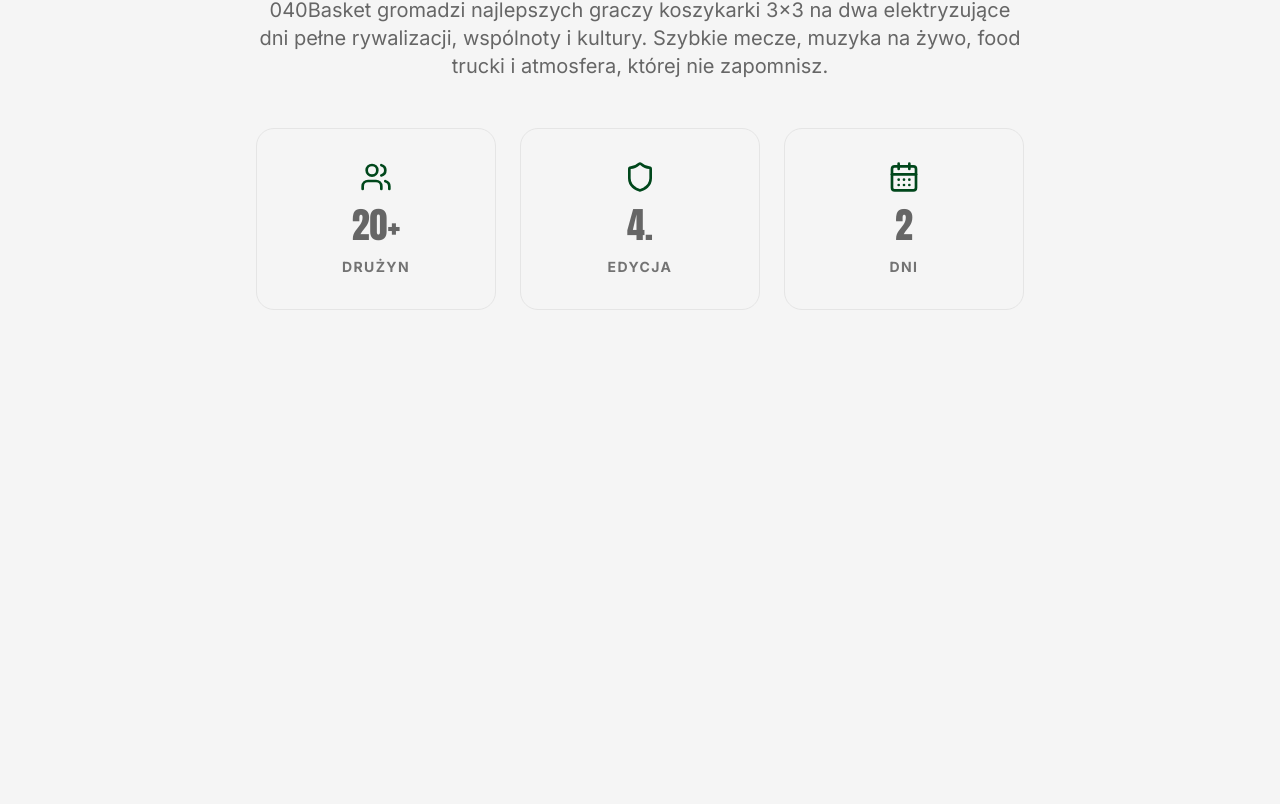
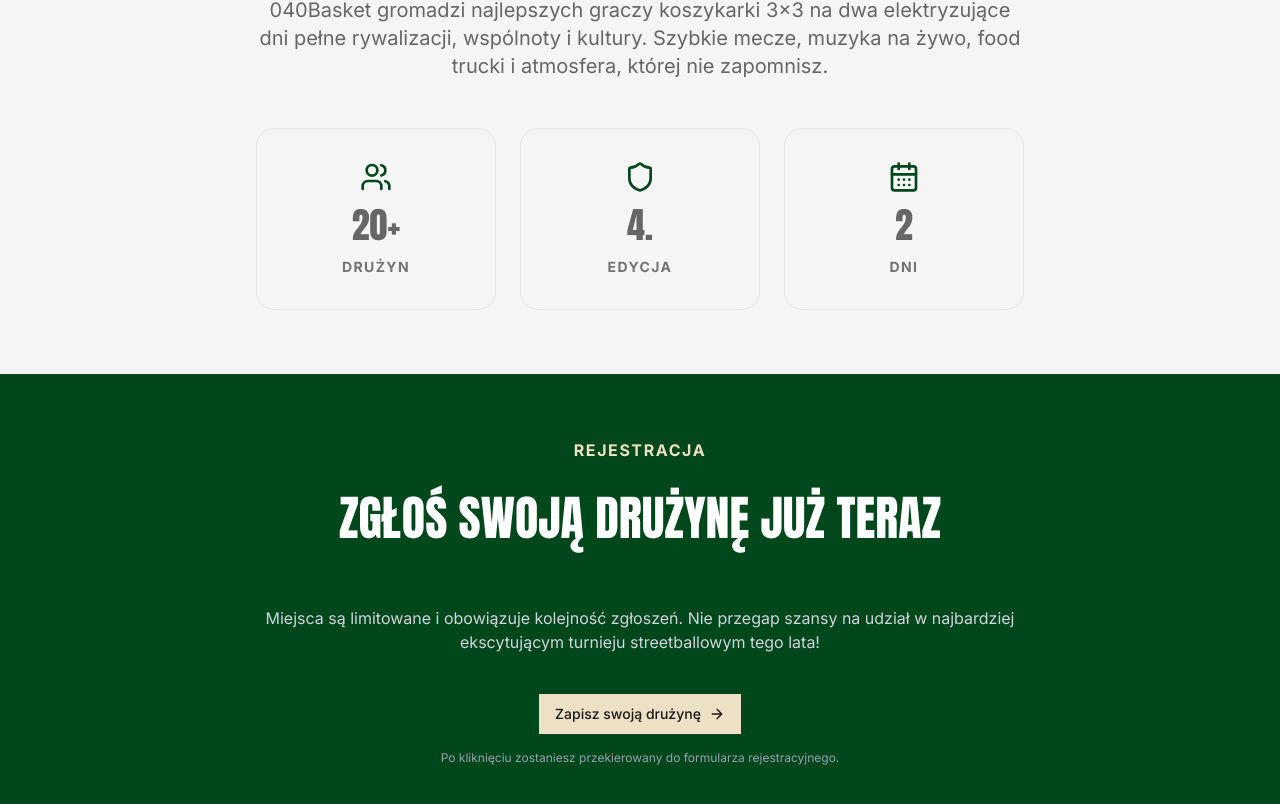
Before and after one commit to kwiatkowskijan/040basket-website, a Next.js app: page / in a window 1280 px wide. Shown: the part 1084-1888 px from the top of the page. Before the commit the page ends 1458 px from the top, so only its background shows below. Built offline with nearby package versions, Linux system fonts and the light colour scheme.

Commit message:
feat(MainPage): added register team section

```diff
--- a/app/(main)/page.tsx
+++ b/app/(main)/page.tsx
@@ -1,11 +1,13 @@
 import HeroSection from "@/components/sections/hero-section";
 import AboutEventSection from "@/components/sections/about-event-section";
+import RegisterTeamSection from "@/components/sections/register-team-section";
 
 export default function Home() {
   return (
     <main>
       <HeroSection />
       <AboutEventSection />
+      <RegisterTeamSection />
     </main>
   );
 }
--- a/components/sections/hero-section.tsx
+++ b/components/sections/hero-section.tsx
@@ -12,7 +12,7 @@
         <p className="text-primary uppercase font-bold tracking-widest">
           Turniej koszykówki 3x3
         </p>
-        <h1 className="text-4xl md:text-6xl lg:text-9xl text-white mb-4 font-heading ">
+        <h1 className="text-5xl md:text-6xl lg:text-9xl text-white mb-4 font-heading ">
           040Basket <br />
           <span className="font-heading text-primary">Tournament 4.0</span>
         </h1>
@@ -26,7 +26,7 @@
             Puszczykowo, 62-040
           </div>
         </div>
-        <div className="flex items-center gap-4">
+        <div className="flex flex-col md:flex-row items-center gap-4">
           <Button variant={"default"} size={"lg"}>
             <Users />
             Zapisz swoją drużynę
--- /dev/null
+++ b/components/sections/register-team-section.tsx
@@ -0,0 +1,31 @@
+import { Button } from "@/components/ui/button";
+import { ArrowRight } from "lucide-react";
+
+export default function RegisterTeamSection() {
+  return (
+    <section className="w-full bg-primary">
+      <div className="container mx-auto py-16 flex flex-col items-center justify-center gap-8 text-center px-4">
+        <p className="uppercase font-bold tracking-widest text-secondary">
+          Rejestracja
+        </p>
+        <h2 className="text-2xl md:text-5xl text-center mb-8 font-heading uppercase text-white">
+          Zgłoś swoją drużynę już teraz <br />
+        </h2>
+        <p className="text-sm md:text-base text-center max-w-3xl text-gray-300">
+          Miejsca są limitowane i obowiązuje kolejność zgłoszeń. Nie przegap
+          szansy na udział w najbardziej ekscytującym turnieju streetballowym
+          tego lata!
+        </p>
+        <div className="flex flex-col items-center gap-4 mt-2">
+          <Button size="lg" variant="secondary">
+            Zapisz swoją drużynę <ArrowRight />
+          </Button>
+          <p className="text-xs text-gray-400">
+            Po kliknięciu zostaniesz przekierowany do formularza
+            rejestracyjnego.
+          </p>
+        </div>
+      </div>
+    </section>
+  );
+}
```
